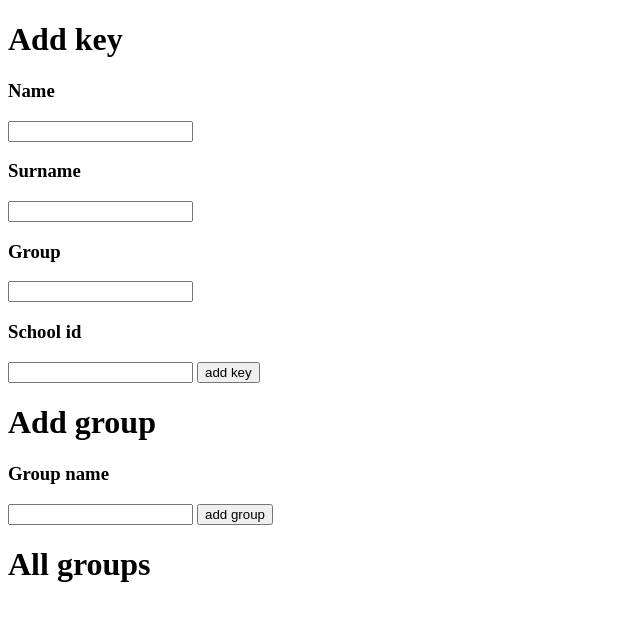
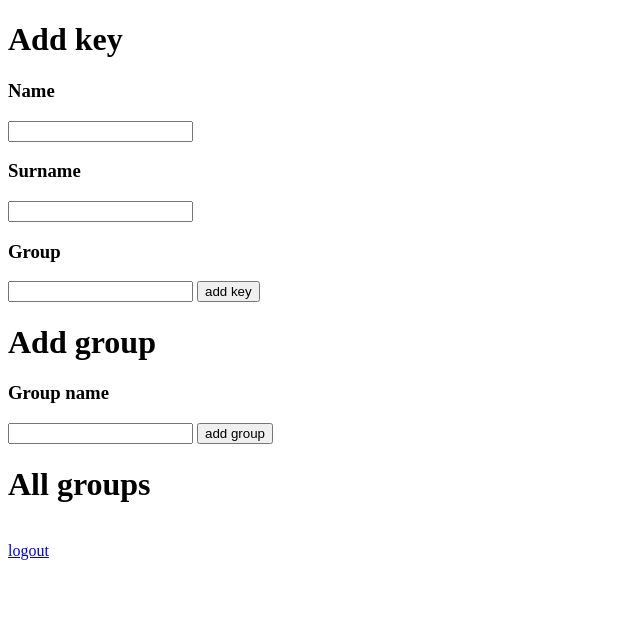
Before and after one commit to ramz1t/Diary, a FastAPI app: template views/templates/admin/panel.html in a window 1280 px wide. Shown: the top 623 px of the page, without its empty margins (0-640 px from the left). Run offline with FastAPI, Linux system fonts and the light colour scheme; the template is opened without the code that fills it, so the values that code supplies are empty; parts of the project's set-up code (start-up, migrations or seed data) failed here and were passed over.

Commit message:
removed schoolid from create_key

```diff
--- a/logic/key.py
+++ b/logic/key.py
@@ -15,11 +15,11 @@ def get_key(value: str):
         return key
 
 
-def add_new_key(key: ApiKey):
+def add_new_key(key: ApiKey, school_id: int):
     with Sessions() as session:
         value = ''.join([symbols[randint(0, 62)] for _ in range(5)])
         key = Key(value=value, name=key.name, surname=key.surname,
-                  group=key.group, school_id=key.school_id)
+                  group=key.group, school_id=school_id)
         session.add(key)
         session.commit()
     return JSONResponse(status_code=status.HTTP_201_CREATED, content='Key created successfully')
--- a/main.py
+++ b/main.py
@@ -92,8 +92,8 @@ def add_group(group: ApiGroup):
 
 
 @app.post('/add_key')
-def add_key(key: ApiKey):
-    return add_new_key(key)
+def add_key(key: ApiKey, current_user=Depends(get_current_user)):
+    return add_new_key(key, current_user.email)
 
 
 @app.get('/download/{filename}')
--- a/models/key.py
+++ b/models/key.py
@@ -17,4 +17,3 @@ class ApiKey(BaseModel):
     name: str
     surname: str
     group: str
-    school_id: int
--- a/views/static/js/adminpanel.js
+++ b/views/static/js/adminpanel.js
@@ -22,7 +22,6 @@ async function addKey() {
     var name = document.getElementById('name').value;
     var surname = document.getElementById('surname').value;
     var group = document.getElementById('group').value;
-    var schoolid = document.getElementById('schoolid').value;
     var response = await fetch('/add_key', {
                             method: 'POST',
                             headers: {
@@ -32,8 +31,7 @@ async function addKey() {
                             body: JSON.stringify({
                                 'name': name,
                                 'surname': surname,
-                                'group': group,
-                                'school_id': schoolid
+                                'group': group
                             })
                         });
     if (response.ok) {
--- a/views/templates/admin/panel.html
+++ b/views/templates/admin/panel.html
@@ -58,8 +58,6 @@
 <input id="surname" type="text">
 <h3>Group</h3>
 <input id="group" type="text">
-<h3>School id</h3>
-<input id="schoolid" type="text">
 <button onclick="addKey()">add key</button>
 <h1>Add group</h1>
 <h3>Group name</h3>
```
